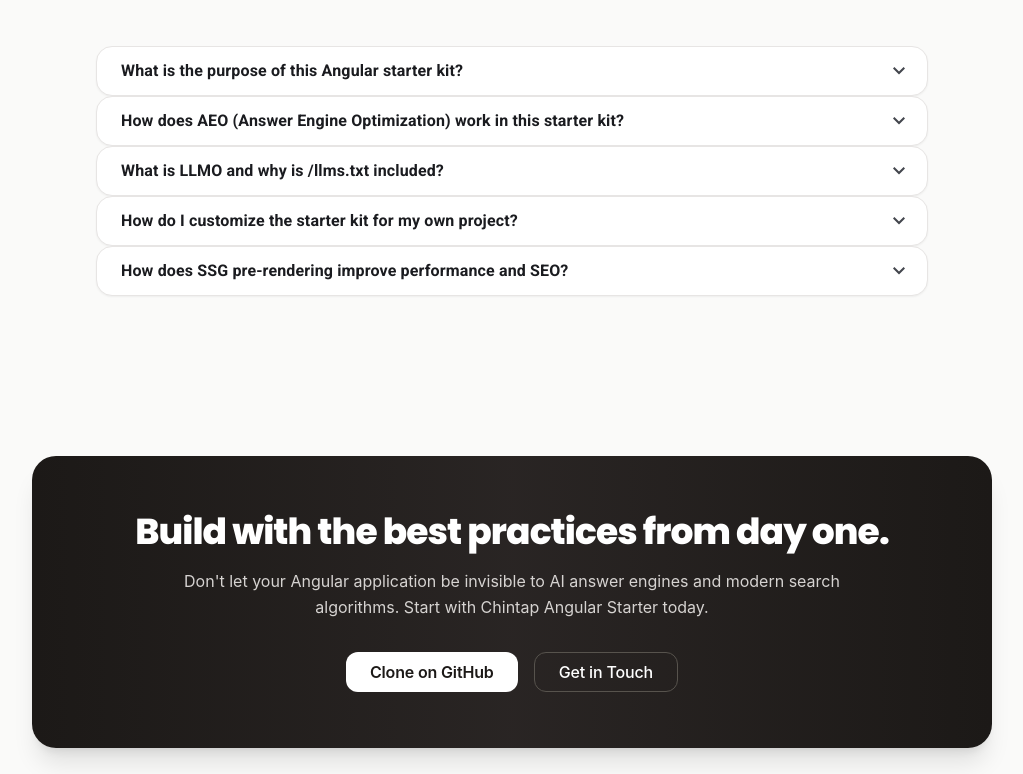
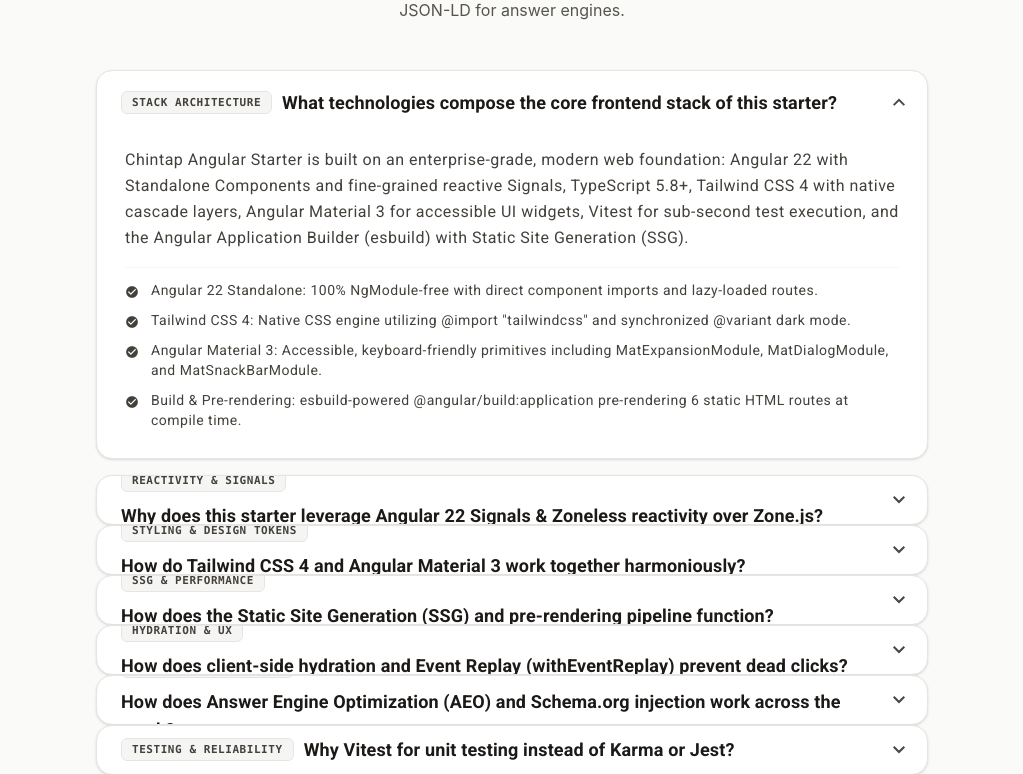
Before and after one commit to chintap-india/angular-starter, an Angular app: page / in a window 1280 px wide. Shown: the part 2080-2854 px from the top of the page, without its empty margins (128-1151 px from the left). Built offline with nearby package versions, Linux system fonts and the light colour scheme; a web font is replaced by a local one.

Commit message:
feat: expand FAQ section with in-depth stack architecture, details, and dark mode contrast

```diff
--- a/src/app/core/services/seo.service.ts
+++ b/src/app/core/services/seo.service.ts
@@ -11,6 +11,8 @@ export interface BreadcrumbItem {
 export interface FaqItem {
   question: string;
   answer: string;
+  category?: string;
+  details?: string[];
 }
 
 export interface SeoConfig {
--- a/src/app/pages/home/home-page.component.html
+++ b/src/app/pages/home/home-page.component.html
@@ -126,27 +126,49 @@
     <div class="text-center mb-12">
       <div class="inline-flex items-center gap-2 px-3 py-1 rounded-full bg-emerald-50 dark:bg-emerald-950/60 text-emerald-700 dark:text-emerald-400 text-xs font-semibold uppercase tracking-wider mb-3 border border-emerald-200 dark:border-emerald-800">
         <mat-icon class="!text-sm !w-4 !h-4">schema</mat-icon>
-        Live AEO Schema Demo
+        Live AEO Schema Demo & Architecture FAQ
       </div>
       <h2 class="text-3xl sm:text-4xl font-extrabold text-stone-900 dark:text-white tracking-tight mb-4">
         Frequently Asked Questions
       </h2>
       <p class="text-base text-stone-600 dark:text-stone-400 max-w-2xl mx-auto">
-        Every question below is rendered in semantic HTML and automatically injected into Schema.org <code>FAQPage</code> JSON-LD for Google AI Overviews and answer engines.
+        Deep dive into our Angular 22 Signals, Tailwind 4, SSG pre-rendering, and AI optimization stack. Every question is automatically injected into Schema.org <code>FAQPage</code> JSON-LD for answer engines.
       </p>
     </div>
 
     <!-- Angular Material Accordion -->
     <mat-accordion multi class="space-y-4">
       @for (faq of faqs; track faq.question) {
-        <mat-expansion-panel class="!rounded-2xl !border !border-stone-200 dark:!border-stone-800 !bg-white dark:!bg-stone-900 !shadow-xs overflow-hidden">
-          <mat-expansion-panel-header class="!py-4">
-            <mat-panel-title class="!font-bold !text-base text-stone-900 dark:text-white">
-              {{ faq.question }}
+        <mat-expansion-panel
+          [expanded]="$first"
+          class="!rounded-2xl !border !border-stone-200 dark:!border-stone-800 !bg-white dark:!bg-stone-900/90 !shadow-sm hover:!border-stone-300 dark:hover:!border-stone-700 transition-all duration-200 overflow-hidden"
+        >
+          <mat-expansion-panel-header class="!py-4.5 !px-5 sm:!px-6">
+            <mat-panel-title class="!font-bold !text-base sm:!text-lg !text-stone-900 dark:!text-stone-100 flex flex-wrap items-center gap-2.5">
+              @if (faq.category) {
+                <span class="text-[11px] font-mono font-bold uppercase tracking-wider px-2.5 py-0.5 rounded-md bg-stone-100 dark:bg-stone-800 text-stone-700 dark:text-stone-300 border border-stone-200 dark:border-stone-700 shrink-0">
+                  {{ faq.category }}
+                </span>
+              }
+              <span>{{ faq.question }}</span>
             </mat-panel-title>
           </mat-expansion-panel-header>
-          <div class="text-stone-600 dark:text-stone-300 text-sm leading-relaxed py-2">
+
+          <div class="px-1 py-3 text-stone-700 dark:text-stone-300 text-sm sm:text-base leading-relaxed space-y-4">
             <p>{{ faq.answer }}</p>
+
+            @if (faq.details && faq.details.length > 0) {
+              <div class="pt-3 border-t border-stone-100 dark:border-stone-800/80">
+                <ul class="grid grid-cols-1 gap-2.5">
+                  @for (detail of faq.details; track detail) {
+                    <li class="flex items-start gap-2.5 text-xs sm:text-sm text-stone-700 dark:text-stone-300">
+                      <mat-icon class="!text-sm !w-4 !h-4 text-emerald-500 mt-0.5 shrink-0">check_circle</mat-icon>
+                      <span>{{ detail }}</span>
+                    </li>
+                  }
+                </ul>
+              </div>
+            }
           </div>
         </mat-expansion-panel>
       }
--- a/src/app/pages/home/home-page.component.ts
+++ b/src/app/pages/home/home-page.component.ts
@@ -110,30 +110,94 @@ export class HomePageComponent implements OnInit {
 
   readonly faqs: FaqItem[] = [
     {
-      question: 'What is the purpose of this Angular starter kit?',
+      category: 'Stack Architecture',
+      question: 'What technologies compose the core frontend stack of this starter?',
       answer:
-        'Chintap Angular Starter provides developers with a production-ready Angular 22 template equipped with out-of-the-box best practices for SEO, AEO, LLMO, GEO, and SSR/SSG. It eliminates boilerplate and ensures your app ranks in both traditional search engines and AI generative engines.',
+        'Chintap Angular Starter is built on an enterprise-grade, modern web foundation: Angular 22 with Standalone Components and fine-grained reactive Signals, TypeScript 5.8+, Tailwind CSS 4 with native cascade layers, Angular Material 3 for accessible UI widgets, Vitest for sub-second test execution, and the Angular Application Builder (esbuild) with Static Site Generation (SSG).',
+      details: [
+        'Angular 22 Standalone: 100% NgModule-free with direct component imports and lazy-loaded routes.',
+        'Tailwind CSS 4: Native CSS engine utilizing @import "tailwindcss" and synchronized @variant dark mode.',
+        'Angular Material 3: Accessible, keyboard-friendly primitives including MatExpansionModule, MatDialogModule, and MatSnackBarModule.',
+        'Build & Pre-rendering: esbuild-powered @angular/build:application pre-rendering 6 static HTML routes at compile time.'
+      ]
     },
     {
-      question: 'How does AEO (Answer Engine Optimization) work in this starter kit?',
+      category: 'Reactivity & Signals',
+      question: 'Why does this starter leverage Angular 22 Signals & Zoneless reactivity over Zone.js?',
       answer:
-        'AEO optimizes content so AI answer engines (Google AI Overviews, Bing Copilot, voice assistants) can extract direct answers. The starter kit structures content into clear Q&A pairs and automatically injects Schema.org FAQPage JSON-LD into the pre-rendered HTML DOM.',
+        'Angular 22 Signals provide surgical, node-level reactivity that updates only the DOM elements bound to changed state, bypassing full component-tree dirty checking. Running without Zone.js strips ~35KB from the initial bundle payload, eliminates invasive monkey-patching of browser APIs (e.g., setTimeout, Promise, fetch), simplifies asynchronous debugging, and ensures predictable, sub-millisecond change detection cycles.',
+      details: [
+        'Targeted DOM Invalidation: Only affected template nodes re-render when a signal value changes.',
+        'Zero Zone.js Overhead: Eliminates 35KB of runtime monkey-patching and reduces CPU execution time on mobile devices.',
+        'Glitch-Free Computed State: computed() and effect() primitives maintain strict mathematical dependency graphs without subscription leaks.'
+      ]
     },
     {
-      question: 'What is LLMO and why is /llms.txt included?',
+      category: 'Styling & Design Tokens',
+      question: 'How do Tailwind CSS 4 and Angular Material 3 work together harmoniously?',
       answer:
-        'LLMO (Large Language Model Optimization) provides machine-readable representations of your application. The /llms.txt and /llms-full.txt files adhere to the official llmstxt.org specification, allowing AI crawlers and RAG pipelines to read full documentation without executing JavaScript.',
+        'Tailwind CSS 4 and Angular Material 3 divide responsibilities cleanly. Angular Material provides accessible, WCAG-compliant interactive widgets (accordions, dialogs, form controls, snackbars), while Tailwind CSS 4 controls layout grids, responsive typography, spacing, and design tokens via utility classes. A unified dark mode class on <html> seamlessly styles both Tailwind utilities and Material custom properties simultaneously.',
+      details: [
+        'Accessible Primitives + Fast Utilities: No reinventing accessible ARIA attributes or focus traps for complex dialogs and accordions.',
+        'Tailwind 4 Engine: Native CSS cascade layer integration without requiring obsolete PostCSS or JavaScript configs.',
+        'Synchronized Dark Mode: Seamless color transitions between stone palettes and Material theme variables via ThemeService.'
+      ]
     },
     {
-      question: 'How do I customize the starter kit for my own project?',
+      category: 'SSG & Performance',
+      question: 'How does the Static Site Generation (SSG) and pre-rendering pipeline function?',
       answer:
-        'All global parameters (brand name, description, canonical domain, social handles, author, address, geo-coordinates) are centralized in src/app/core/config/site.config.ts. Updating this single file propagates throughout SEO tags, JSON-LD graphs, sitemaps, and machine-readable manifests.',
+        'At build time, Angular\'s Application Builder spins up an internal Node.js server renderer that evaluates every static route specified in src/routes.txt (/, /features, /best-practices, /about, /contact, /404). It outputs complete, pre-rendered semantic HTML files into dist/chintap-angular-starter/browser/. When visitors or search engine bots arrive, the CDN immediately delivers fully rendered markup with sub-100ms First Contentful Paint (FCP).',
+      details: [
+        'Compile-Time Static Pre-rendering: Pure static HTML output for lightning-fast edge delivery.',
+        'Zero Server Infrastructure: Runs on any static CDN (Netlify, Vercel, Cloudflare Pages, GitHub Pages, S3) with 0ms cold starts.',
+        'Immediate AI Crawler Discovery: Googlebot, PerplexityBot, and ChatGPT crawler read all content on the first HTTP GET without executing client JS.'
+      ]
     },
     {
-      question: 'How does SSG pre-rendering improve performance and SEO?',
+      category: 'Hydration & UX',
+      question: 'How does client-side hydration and Event Replay (withEventReplay) prevent dead clicks?',
       answer:
-        'Angular 22 SSG pre-renders all routes into pure static semantic HTML at build time. When web crawlers or users request a page, they receive fully rendered content with sub-100ms First Contentful Paint, while client hydration seamlessly attaches event listeners.',
+        'When a visitor loads a pre-rendered page, Angular paints the server-generated DOM instantly before downloading client JavaScript. Angular 22\'s withEventReplay() feature intercepts and records user interactions (clicks, keyboard navigation, input focus) that happen during this loading window. As soon as the client bundle finishes hydrating, the recorded events are dispatched automatically, guaranteeing no user actions are lost.',
+      details: [
+        'Instant Perceived Load: Users immediately read and interact with content without waiting for large script execution.',
+        'Event Recording Buffer: Early clicks on accordion panels or buttons are stored in a lightweight native event queue.',
+        'Lossless Event Replay: Events replay smoothly against hydrated components with zero cumulative layout shifts.'
+      ]
     },
+    {
+      category: 'AEO & Knowledge Graph',
+      question: 'How does Answer Engine Optimization (AEO) and Schema.org injection work across the stack?',
+      answer:
+        'The SeoService automatically compiles this FAQ dataset into Schema.org FAQPage JSON-LD and injects it into the pre-rendered HTML <head>. AI search engines like Google AI Overviews, Perplexity, and Microsoft Copilot crawl this structured schema to extract direct, authoritative answers to user queries and generate high-trust citations back to your application.',
+      details: [
+        'Automated Schema Generation: Dynamically produces valid @type: "FAQPage" JSON-LD from component signals.',
+        'Direct Answer Structuring: Q&A pairs formatted to fit Google AI Overview extraction windows (40–60 words).',
+        'Knowledge Graph Entities: Interlinked with SoftwareApplication and Organization schemas for holistic entity authority.'
+      ]
+    },
+    {
+      category: 'Testing & Reliability',
+      question: 'Why Vitest for unit testing instead of Karma or Jest?',
+      answer:
+        'Vitest runs directly on Vite\'s modern native ESM engine with multi-threaded worker pools in JSDOM, eliminating the need to launch heavyweight real browser instances like Chrome via Karma. All 75 tests across 12 suites execute in under 12 seconds with instant hot-module test reloading (HMR), snapshot support, and seamless mock timers for zoneless component testing.',
+      details: [
+        '10x Faster Execution: Instant test runs without Chromium binary launch delays or browser disconnects.',
+        'Dual Test Execution: Runs natively with npx vitest run and through Angular CLI\'s official @angular/build:unit-test (npm test).',
+        '100% Green Test Suite: Covers SeoService, App root component, routing lifecycle, dialog interactions, and site configuration.'
+      ]
+    },
+    {
+      category: 'Centralized Configuration',
+      question: 'How do I customize the entire application\'s branding, author, and domain?',
+      answer:
+        'All global branding and metadata is configured in a single file: src/app/core/config/site.config.ts. Updating this configuration immediately propagates throughout meta titles, descriptions, OpenGraph social cards, XML sitemaps, robots.txt, Schema.org entities, and the machine-readable /llms.txt endpoints without manual editing across multiple files.',
+      details: [
+        'Single Source of Truth: Modify brand name, domain, author info, and geo coordinates once.',
+        'Angular Dependency Injection: Injectable anywhere using the SITE_CONFIG injection token.',
+        'Zero Hardcoded String Drift: Sitemaps, social previews, and JSON-LD schemas stay 100% in sync automatically.'
+      ]
+    }
   ];
 
   quickstartCommand = 'git clone https://github.com/001bharathchetty/chintap-angular-starter.git my-app && cd my-app && npm install && npm start';
--- a/src/styles.css
+++ b/src/styles.css
@@ -438,3 +438,48 @@ html.dark .chintap-card:hover {
 .chintap-card {
   transition-property: transform, translate, scale, rotate, opacity, color, background-color, border-color !important;
 }
+
+/* ==========================================================================
+   Angular Material Expansion Panel Customization & Dark Mode
+   ========================================================================== */
+.mat-expansion-panel {
+  box-shadow: none !important;
+}
+
+.mat-expansion-panel-header-title {
+  color: #1c1917 !important;
+  font-weight: 700 !important;
+}
+
+.mat-expansion-indicator::after {
+  color: #78716c !important;
+  border-color: #78716c !important;
+}
+
+html.dark .mat-expansion-panel {
+  background-color: #1c1917 !important;
+  color: #f5f5f4 !important;
+  border-color: #292524 !important;
+}
+
+html.dark .mat-expansion-panel-header {
+  background-color: transparent !important;
+}
+
+html.dark .mat-expansion-panel-header-title,
+html.dark .mat-expansion-panel-header-title span {
+  color: #fafaf9 !important;
+}
+
+html.dark .mat-expansion-panel-header-description {
+  color: #a8a29e !important;
+}
+
+html.dark .mat-expansion-indicator::after {
+  color: #e7e5e4 !important;
+  border-color: #e7e5e4 !important;
+}
+
+html.dark .mat-expansion-panel-body {
+  color: #d6d3d1 !important;
+}
```
